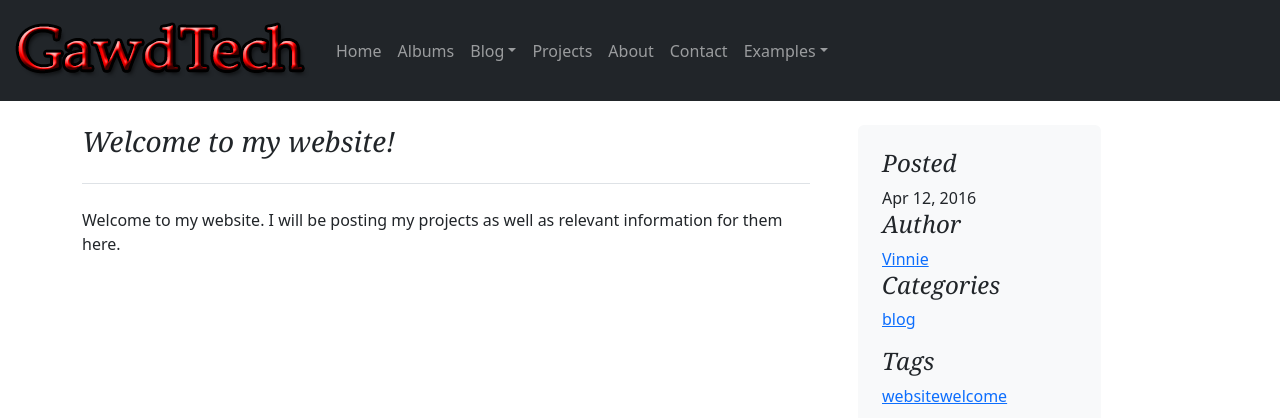
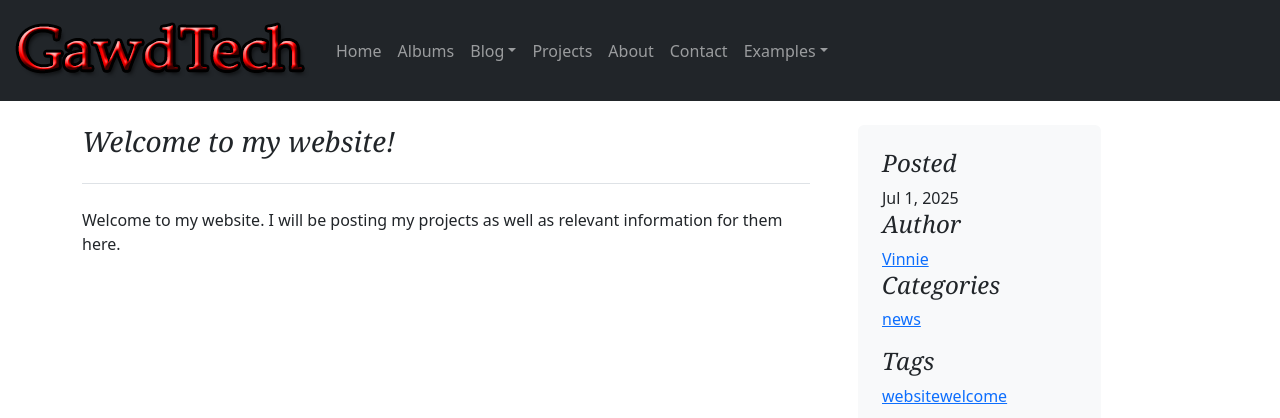
Before and after one commit to CoolV1994/Template-Bootstrap-5, a Jekyll site: the page built from _blog/2025-07-01-welcome.md, in a window 1280 px wide. Shown: the top 418 px of the page. Built offline with Jekyll 4.4.1, drawn with Linux system fonts in a browser that asks for light colours.

Commit message:
Update and rename 2016-04-12-welcome.md to 2025-07-01-welcome.md

```diff
--- a/_posts/2016-04-12-welcome.md
+++ b/_blog/2025-07-01-welcome.md
@@ -1,10 +1,11 @@
 ---
 layout: post
 title: Welcome to my website!
-date: 2016-04-12 10:30:00 -0400
+date: 2025-07-01 10:30:00 -0400
 author: CoolV1994
-categories: blog
+categories: news
 tags: website welcome
 excerpt: Welcome to my website.
 ---
+
 Welcome to my website. I will be posting my projects as well as relevant information for them here.
```
